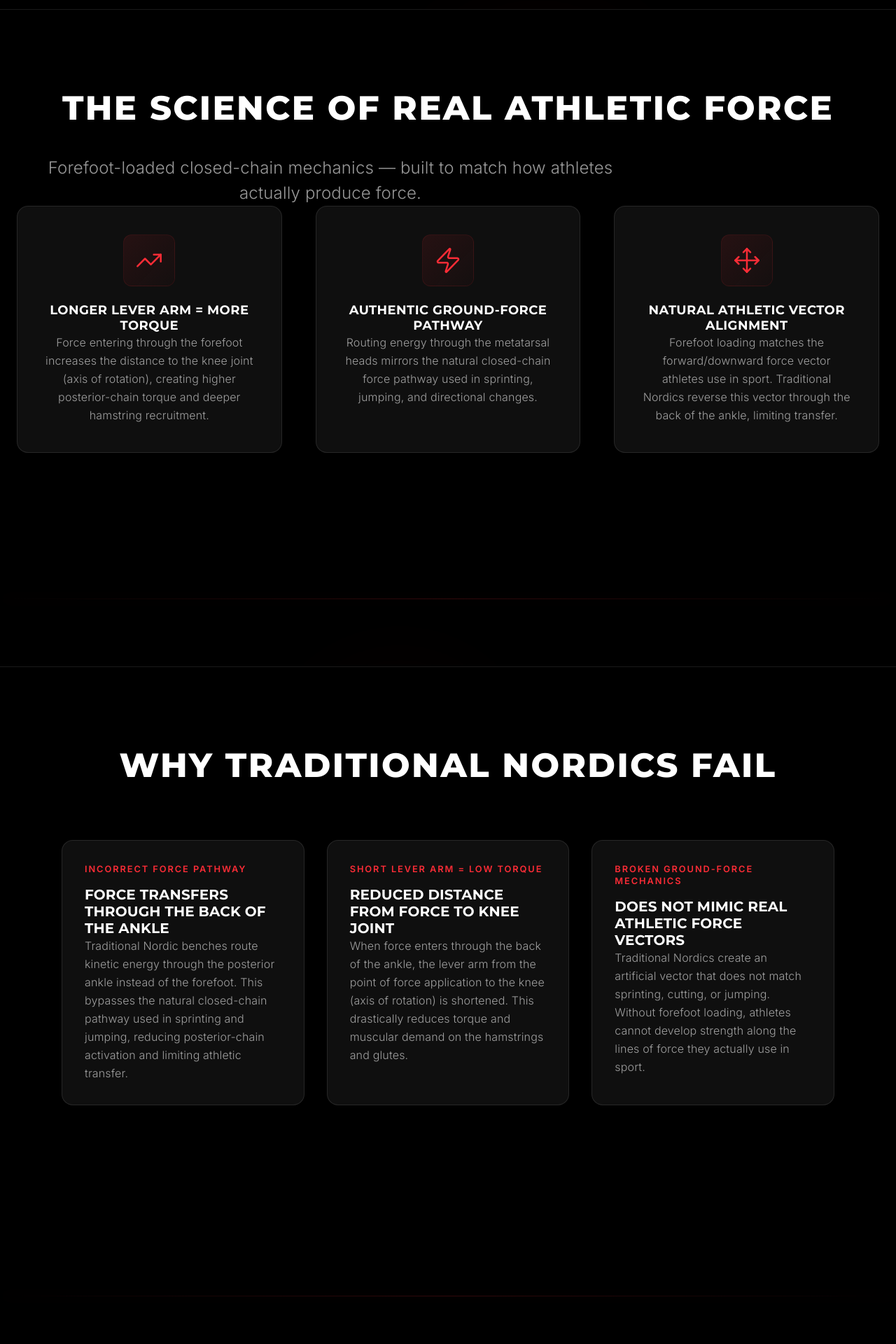
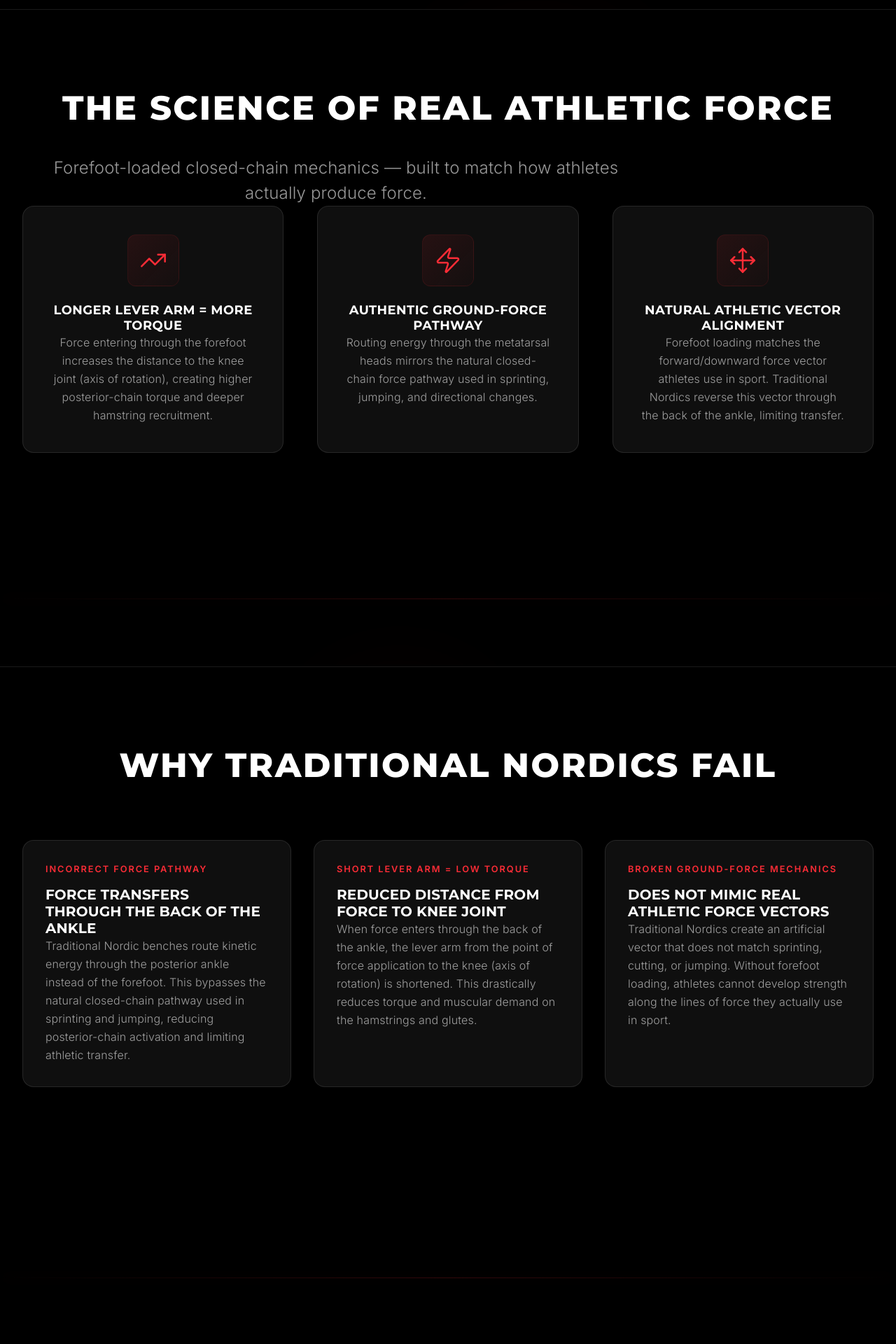
Before and after one commit to infinityspine/exiqx-website, a Next.js app: page / in a window 1280 px wide. Shown: the part 980-2900 px from the top of the page at 70% size. Built offline with nearby package versions, Linux system fonts and the light colour scheme.

Commit message:
🕒 Auto-commit: 2025-11-18 11:15:11

```diff
--- a/components/sections/BiomechanicsElite.tsx
+++ b/components/sections/BiomechanicsElite.tsx
@@ -48,7 +48,7 @@
         />
       </div>
 
-      <div className="mx-auto max-w-7xl px-6 relative">
+      <div className="mx-auto max-w-7xl px-6 lg:px-8 relative">
         <motion.div
           initial="hidden"
           whileInView="visible"
--- a/components/sections/HomePageCTA.tsx
+++ b/components/sections/HomePageCTA.tsx
@@ -46,7 +46,7 @@
         aria-hidden="true"
       />
 
-      <div className="relative mx-auto max-w-4xl text-center">
+      <div className="mx-auto max-w-7xl px-6 lg:px-8 relative text-center">
         {/* Section Header */}
         <motion.div
           className="mb-12"
--- a/components/sections/Testimonials.tsx
+++ b/components/sections/Testimonials.tsx
@@ -35,7 +35,7 @@
       className="relative min-h-screen bg-[#050505] px-6 py-[clamp(4rem,10vw,7rem)]"
       aria-labelledby="testimonials-heading"
     >
-      <div className="mx-auto max-w-7xl">
+      <div className="mx-auto max-w-7xl px-6 lg:px-8 relative">
         {/* Section Header */}
         <motion.div
           className="mb-16 text-center"
--- a/components/sections/UseCases.tsx
+++ b/components/sections/UseCases.tsx
@@ -22,7 +22,7 @@
       className="relative min-h-screen bg-black px-6 py-[clamp(4rem,10vw,7rem)]"
       aria-labelledby="use-cases-heading"
     >
-      <div className="mx-auto max-w-7xl">
+      <div className="mx-auto max-w-7xl px-6 lg:px-8 relative">
         {/* Section Header */}
         <motion.div
           className="mb-16 text-center"
--- a/components/sections/WhyNordicsFail.tsx
+++ b/components/sections/WhyNordicsFail.tsx
@@ -47,7 +47,7 @@
         />
       </div>
 
-      <div className="mx-auto max-w-6xl px-6 relative">
+      <div className="mx-auto max-w-7xl px-6 lg:px-8 relative">
         <motion.div
           initial="hidden"
           whileInView="visible"
```
